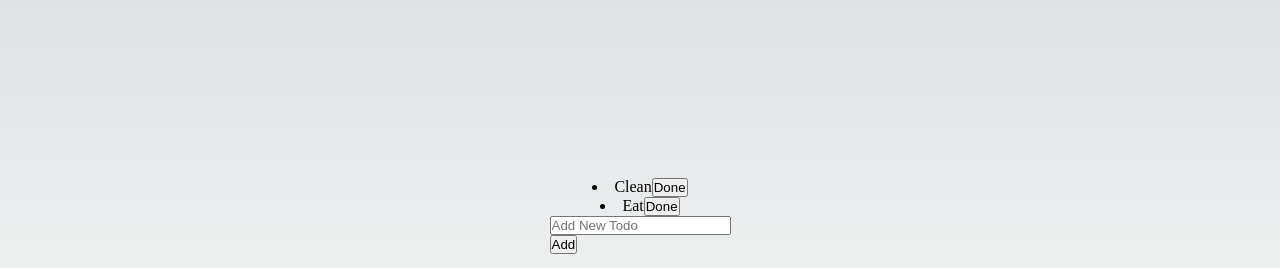
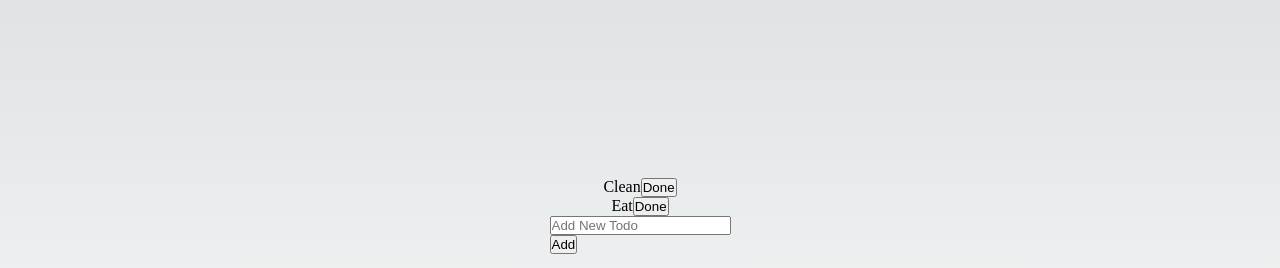
Before and after one commit to WebDevGenie/todo-app-csr, a Next.js app: page / in a window 1280 px wide. Shown: the part 184-452 px from the top of the page. Built offline with nearby package versions, Linux system fonts and the light colour scheme.

Commit message:
Add uuidv4 to give each todo unique IDs

```diff
--- a/components/TodoList.tsx
+++ b/components/TodoList.tsx
@@ -12,23 +12,23 @@ const TodoList: React.FC<ITodoListProps> = (props) => {
   const { todos, setTodos } = props;
 
   // Handle remove button
-  function handleRemove(key: number) {
-    const updatedTodoList = todos.filter((todo) => todo.key !== key);
+  function handleRemove(id: string) {
+    const updatedTodoList = todos.filter((todo) => todo.id !== id);
     setTodos(updatedTodoList);
   }
   return (
-    <>
+    <ul className="todo-list">
       {todos.map((todo) => {
         return (
-          <li key={todo.key} className="todo-item">
+          <li key={todo.id} className="todo-item">
             {todo.task}
-            <button type="button" onClick={() => handleRemove(todo.key)}>
+            <button type="button" onClick={() => handleRemove(todo.id)}>
               Done
             </button>
           </li>
         );
       })}
-    </>
+    </ul>
   );
 };
 
--- a/package.json
+++ b/package.json
@@ -17,6 +17,10 @@
     "next": "13.2.4",
     "react": "18.2.0",
     "react-dom": "18.2.0",
-    "typescript": "4.9.5"
+    "typescript": "4.9.5",
+    "uuid": "^9.0.0"
+  },
+  "devDependencies": {
+    "@types/uuid": "^9.0.1"
   }
 }
--- a/pages/index.tsx
+++ b/pages/index.tsx
@@ -2,10 +2,11 @@ import Head from "next/head";
 import styles from "@/styles/Home.module.css";
 import TodoList from "@/components/TodoList";
 import { useState } from "react";
+import { v4 as uuidv4 } from "uuid";
 
 // Interface for TodoList
 export interface ITodo {
-  key: number;
+  id: string;
   task: string;
   completed: boolean;
 }
@@ -13,8 +14,8 @@ export interface ITodo {
 export default function Home() {
   // List of Todos
   const [todos, setTodos] = useState<ITodo[]>([
-    { key: 1, task: "Clean", completed: false },
-    { key: 2, task: "Eat", completed: false },
+    { id: "1", task: "Clean", completed: false },
+    { id: "2", task: "Eat", completed: false },
   ]);
 
   // New Todo Holder
@@ -28,11 +29,11 @@ export default function Home() {
   // Handle adding of new todo
   const handleAdd = (e: React.FormEvent<HTMLFormElement>) => {
     e.preventDefault();
-    const newKey = todos.length + 1;
+    const newID = uuidv4();
     const newTask = newTodo.trim();
-    if (newTask !== "") {
+    if (newTask) {
       const newTodoItem: ITodo = {
-        key: newKey,
+        id: uuidv4(),
         task: newTask,
         completed: false,
       };
--- a/styles/globals.css
+++ b/styles/globals.css
@@ -105,3 +105,13 @@ a {
     color-scheme: dark;
   }
 }
+
+.todo-list {
+  list-style-type: none;
+  width: 300px;
+}
+
+.todo-item {
+  display: flex;
+  justify-content: center;
+}
```
Also changed, not shown: .d.ts (added), 1 other file (tests, documents, lock files or other folders).
